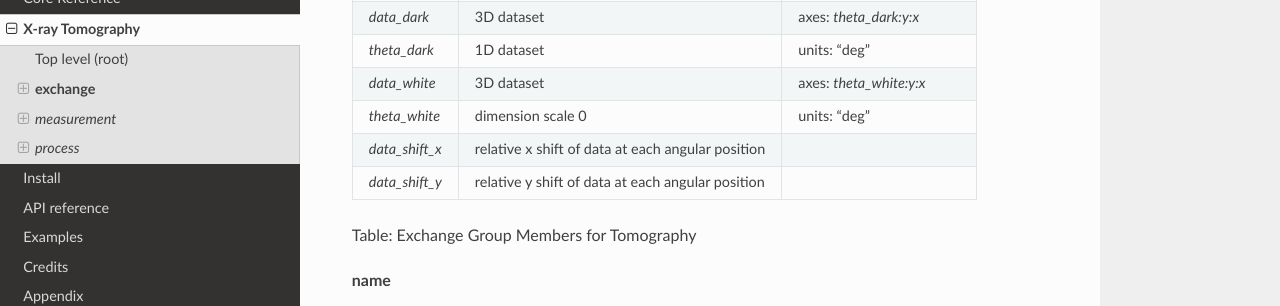
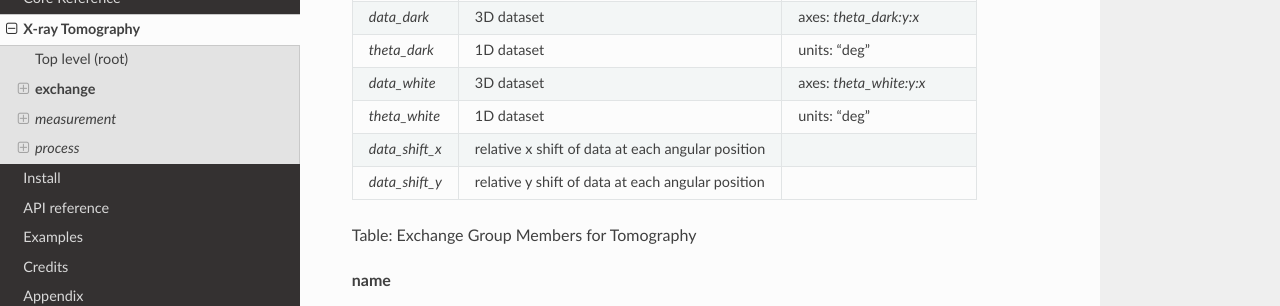
Before and after one commit to data-exchange/dxfile, a Sphinx documentation site: the page built from doc/source/xraytomo.rst, in a window 1280 px wide and 900 px high, scrolled down 1391 px. Shown: the part 151-457 px from the top of the window. Built offline with Sphinx 7.4.7 and the Read the Docs theme 2.0.0, drawn with Linux system fonts in a browser that asks for light colours.

Commit message:
Update xraytomo.rst

```diff
--- a/doc/source/xraytomo.rst
+++ b/doc/source/xraytomo.rst
@@ -88,7 +88,7 @@ focus in this group.
 +------------------+---------------------------------------------------------+-----------------------------+
 |  *data_white*    |      3D dataset                                         |  axes: *theta_white:y:x*    |
 +------------------+---------------------------------------------------------+-----------------------------+
-|  *theta_white*   |      dimension scale 0                                  |  units: "deg"               |
+|  *theta_white*   |      1D dataset                                         |  units: "deg"               |
 +------------------+---------------------------------------------------------+-----------------------------+
 |   *data_shift_x* |      relative x shift of data at each angular position  |                             |
 +------------------+---------------------------------------------------------+-----------------------------+
```
